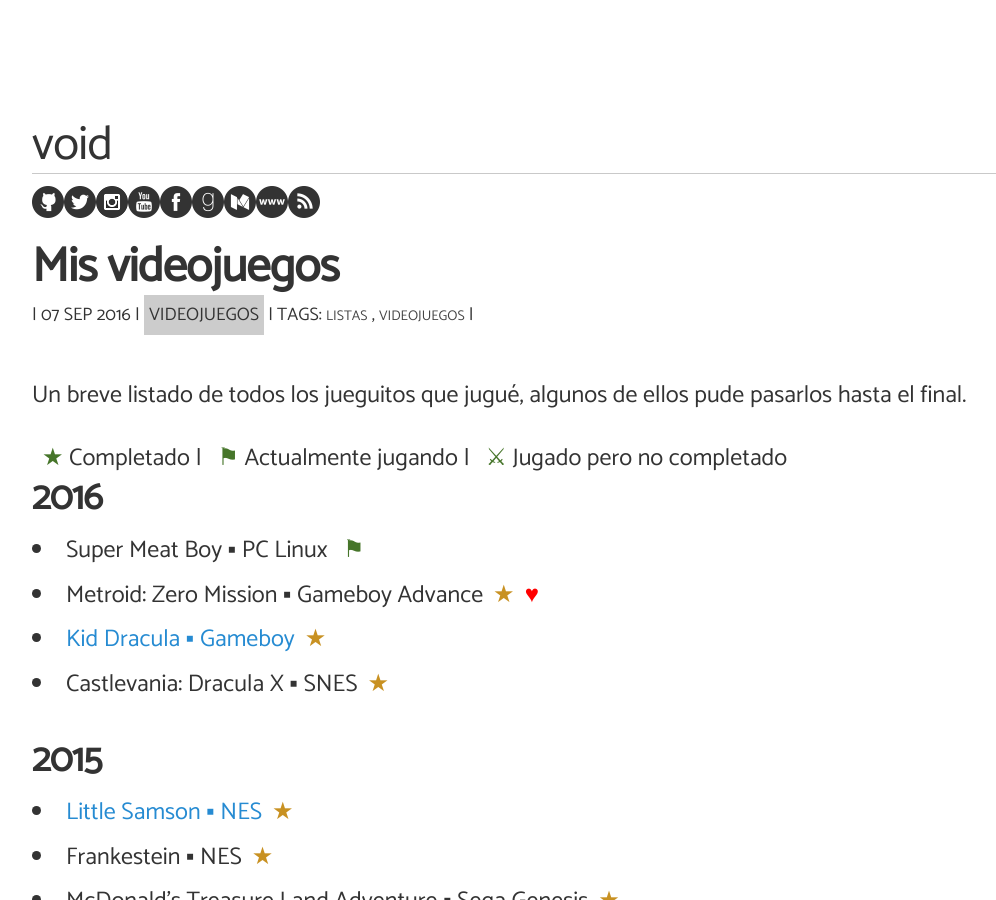
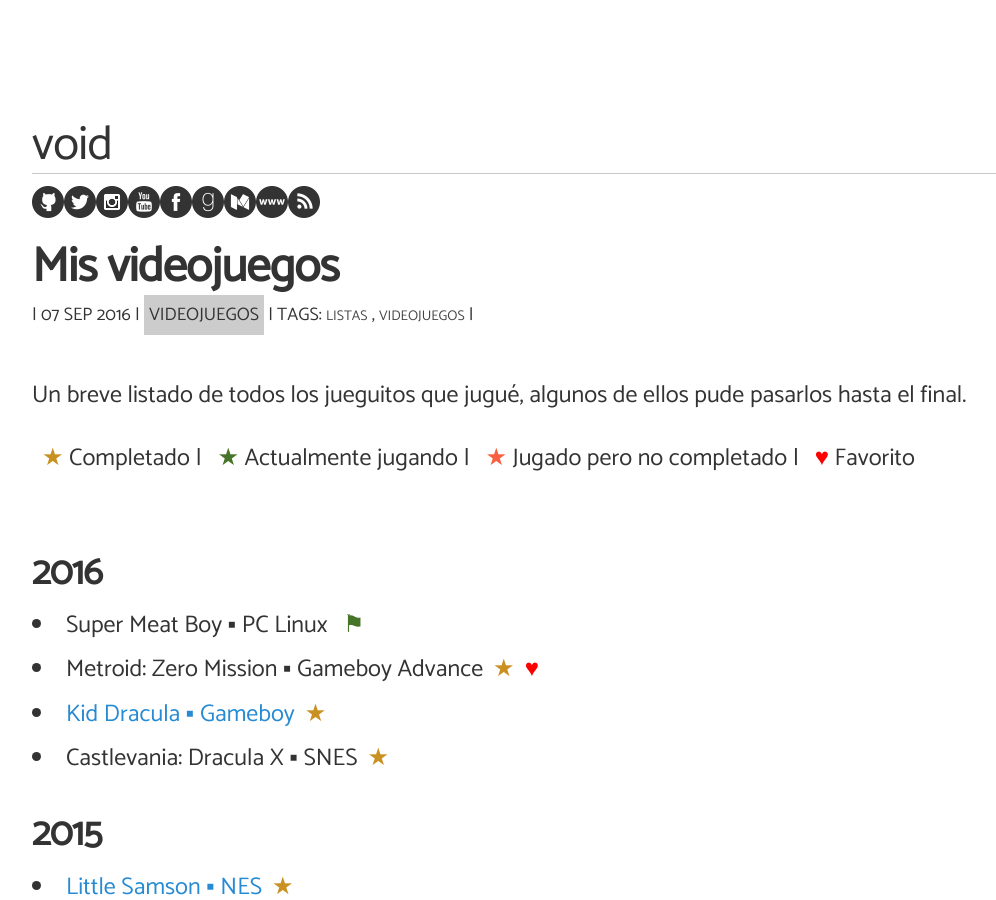
Before and after one commit to angelsimon/angelsimon.github.io, a Jekyll site: the page built from _posts/2016-09-07-jueguitos-que-termine.md, in a window 1280 px wide and 900 px high. Shown: the whole window, without its empty margins (32-1028 px from the left). Built offline with Jekyll 4.4.1, drawn with Linux system fonts in a browser that asks for light colours; nearby versions of some CDN libraries; comment, search, counter and statistics services are not loaded.

Commit message:
Update 2016-09-07-jueguitos-que-termine.md

```diff
--- a/_posts/2016-09-07-jueguitos-que-termine.md
+++ b/_posts/2016-09-07-jueguitos-que-termine.md
@@ -9,10 +9,10 @@
 ---
 Un breve listado de todos los jueguitos que jugué, algunos de ellos pude pasarlos hasta el final.
 
-<div>
-<span class="playing">&#9733;</span> Completado | <span class="playing">&#9873;</span> Actualmente jugando | <span class="playing">&#9876;</span> Jugado pero no completado
-</div>
-
+<smaller>
+<span class="won">&#9733;</span> Completado | <span class="playing">&#9733;</span> Actualmente jugando | <span class="lost">&#9733;</span> Jugado pero no completado | <span class="fav">&hearts;</span> Favorito
+</smaller>
+<br>
 <h2>2016</h2>
 <ul>
 <li>Super Meat Boy &#9642; PC Linux <span title="Jugando" class="playing">&#9873;</span></li>
```
